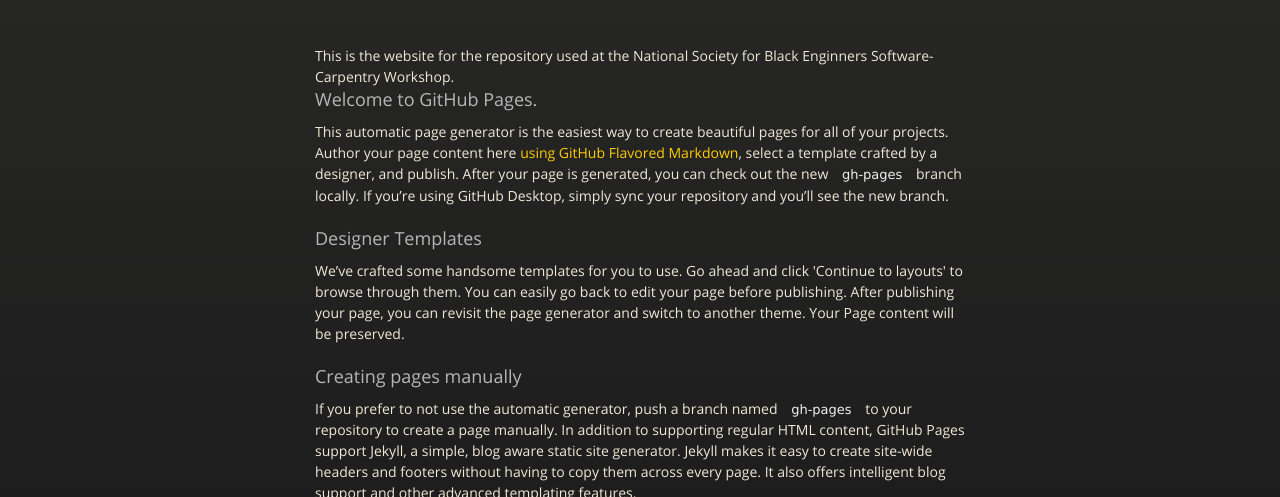
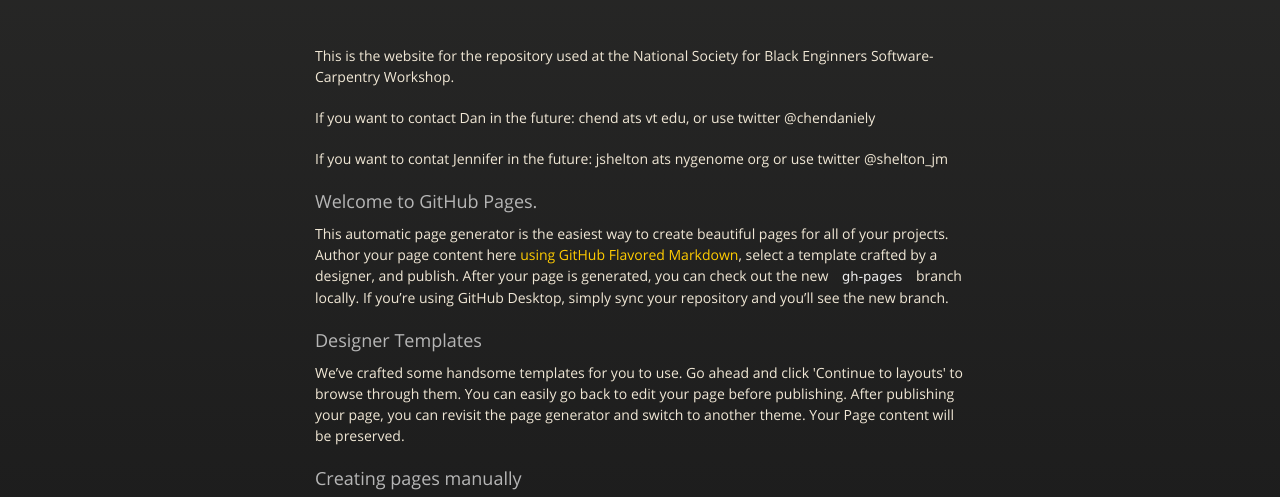
Before and after one commit to chendaniely/2016-11-03-nsbe-git, a plain HTML site: page index.html in a window 1280 px wide. Shown: the part 226-723 px from the top of the page. Drawn offline with nearby package versions, Linux system fonts and the light colour scheme.

Commit message:
add contact info for dan and jen

```diff
--- a/index.html
+++ b/index.html
@@ -38,8 +38,16 @@
           <span class="credits right">Hosted on GitHub Pages &mdash; Theme by <a href="https://twitter.com/michigangraham">mattgraham</a></span>
         </div>
 
+        <p>
         This is the website for the repository used at the National Society for Black Enginners Software-Carpentry Workshop.
+        </p>
 
+
+        <p>If you want to contact Dan in the future: chend ats vt edu, or use twitter @chendaniely
+        </p>
+
+        <p>If you want to contat Jennifer in the future: jshelton ats nygenome org or use twitter @shelton_jm
+        </p>
         <h3>
 <a id="welcome-to-github-pages" class="anchor" href="#welcome-to-github-pages" aria-hidden="true"><span aria-hidden="true" class="octicon octicon-link"></span></a>Welcome to GitHub Pages.</h3>
 
```
